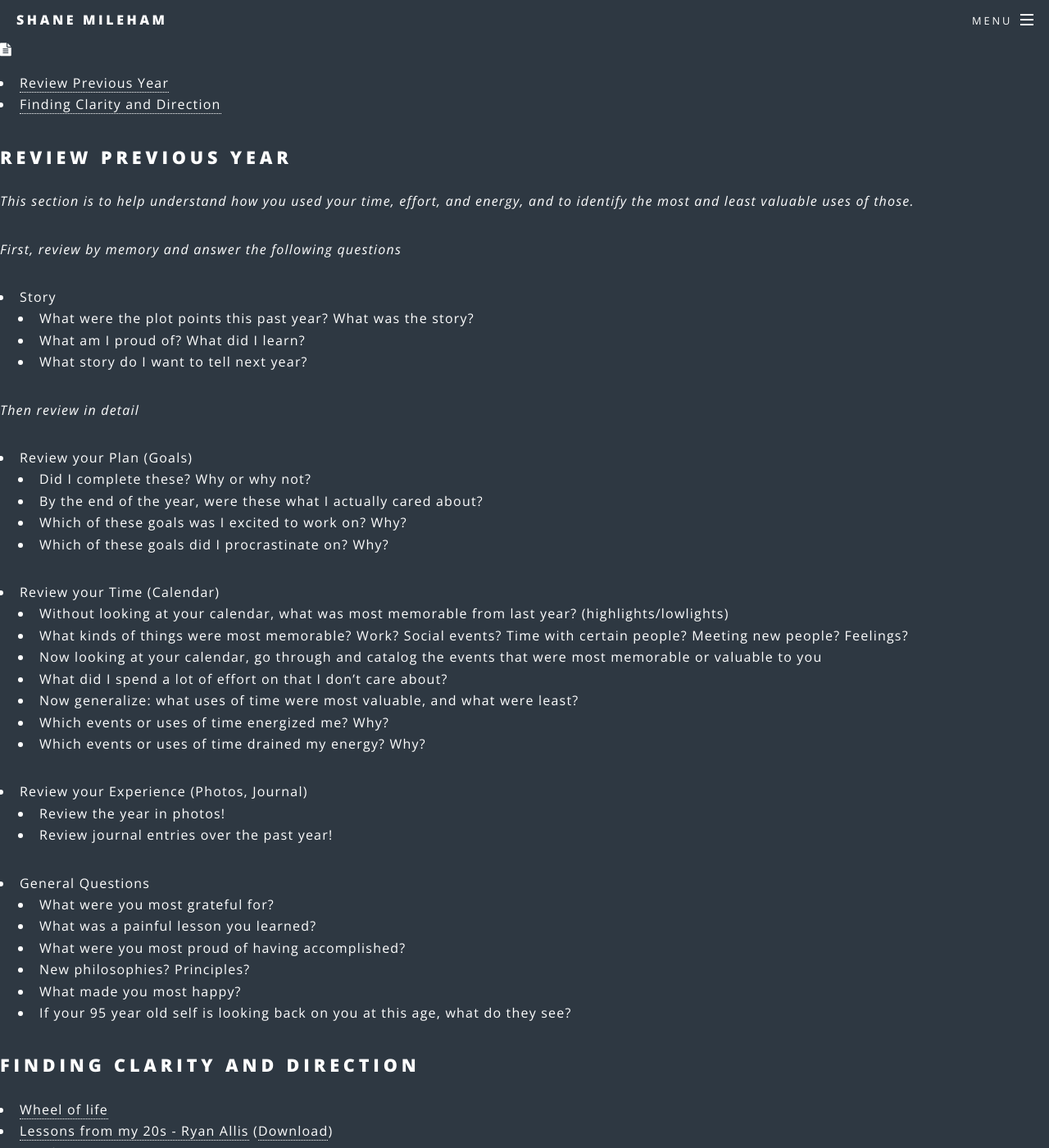
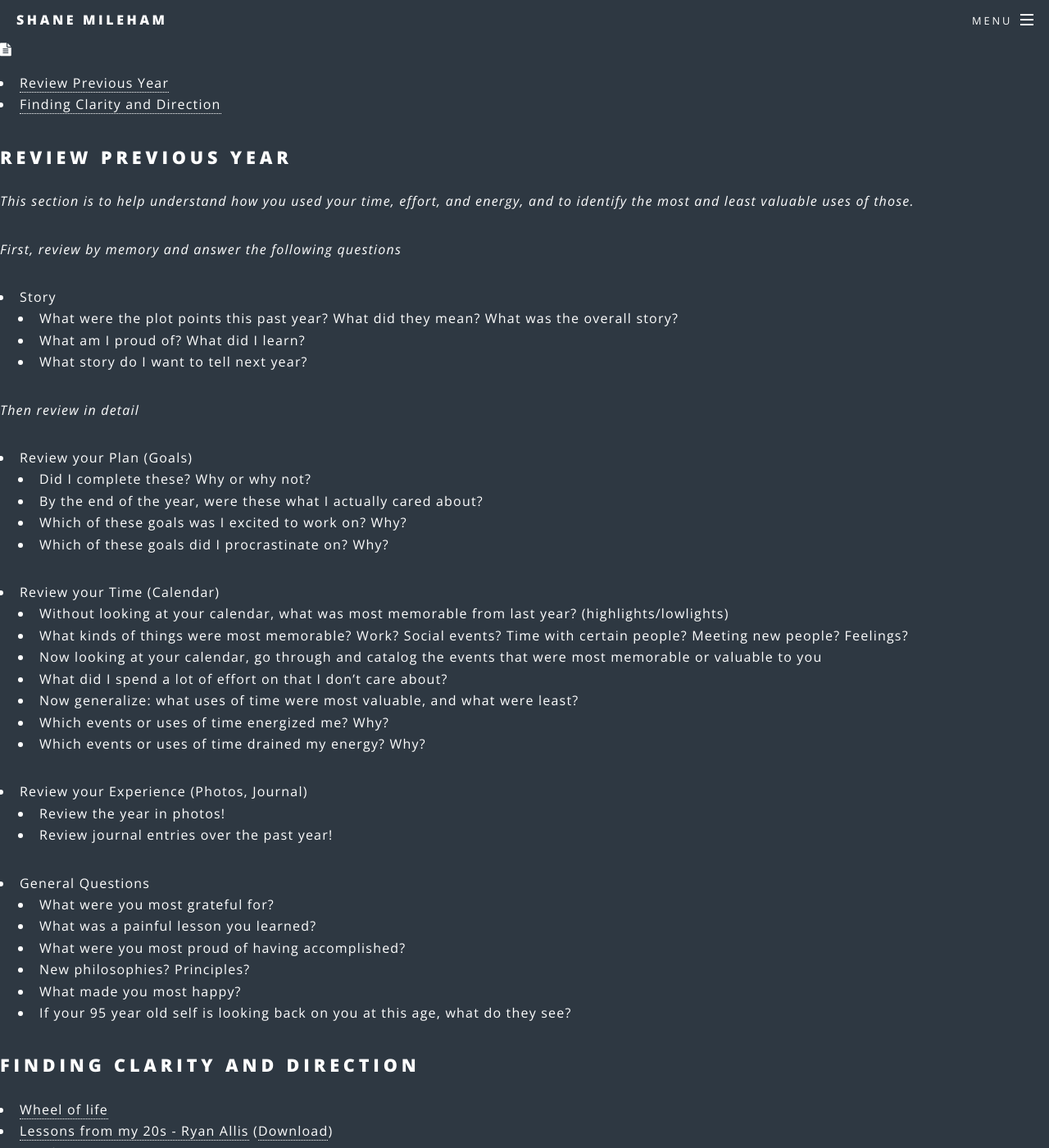
Before and after one commit to shanemileham/shanemileham.github.io, a Jekyll site: the page built from _kb/personal-development/reflection.md, in a window 1280 px wide and 1400 px high. Shown: the whole window at 82% size. Built offline with Jekyll 4.4.1, drawn with Linux system fonts in a browser that asks for light colours; comment, search, counter and statistics services are not loaded; some of the changed text lies outside the part shown.

Commit message:
Updated personal reflection

```diff
--- a/_kb/personal-development/reflection.md
+++ b/_kb/personal-development/reflection.md
@@ -10,7 +10,7 @@
 _First, review by memory and answer the following questions_
 
 - Story
-  - What were the plot points this past year? What was the story?
+  - What were the plot points this past year? What did they mean? What was the overall story?
   - What am I proud of? What did I learn?
   - What story do I want to tell next year?
 
@@ -53,7 +53,9 @@
 - Do I have the right systems in place to achieve my goals? If not, what systems do I need to introduce?
 - Are there potential sticking points you can foresee? If so, how will you avoid those?
 
-What obstacle do I want to overcome?
+Other useful questions
+- What obstacle do I want to overcome?
+- What would I do if I had 100 million in the bank?
 
 See coaching doc
 
```
